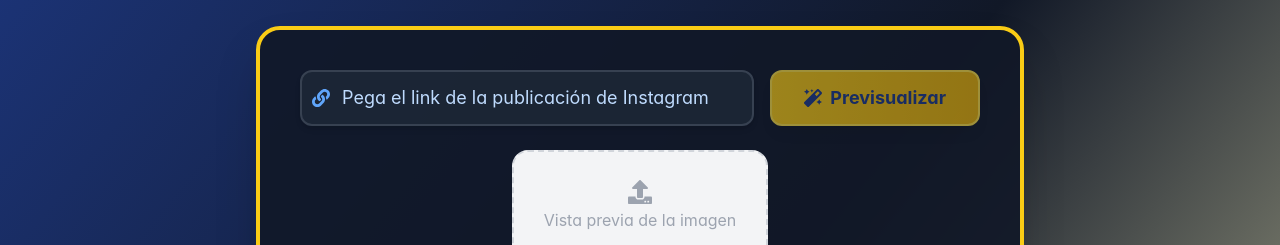
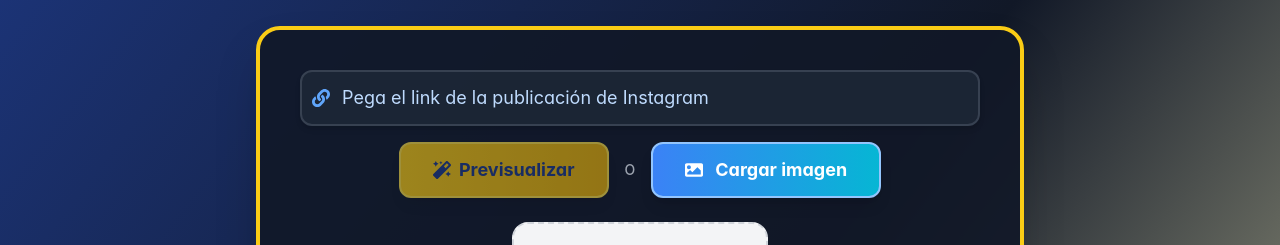
Before and after one commit to Fiutwer09/Sorteos-Facilisimo, a React (Vite) app in the folder sorteos-facifacilisimo/: page / in a window 1280 px wide. Shown: the part 442-687 px from the top of the page. Built offline with nearby package versions, Linux system fonts and the light colour scheme; a web font is replaced by a local one.

Commit message:
cargar_imagen

```diff
--- a/sorteos-facifacilisimo/src/components/FileUploaderProps.tsx
+++ b/sorteos-facifacilisimo/src/components/FileUploaderProps.tsx
@@ -1,6 +1,7 @@
 // Para exportar PDF profesional, usa la función exportGanadoresPDF del WinnerDialog. Pega tus imágenes en base64 en las variables logoBase64 y iconBase64.
-import React from 'react';
+import React, { useRef } from 'react';
 import { FileUpload } from 'primereact/fileupload';
+import { Toast } from 'primereact/toast';
 import type { FileUploadHandlerEvent } from 'primereact/fileupload';
 
 export interface FileUploaderProps {
@@ -12,6 +13,8 @@
 }
 
 const FileUploader: React.FC<FileUploaderProps> = ({ onFileRead, disabled, label, accept }) => {
+  const toast = useRef<Toast>(null);
+
   const handleUpload = async (e: FileUploadHandlerEvent) => {
     const file = e.files[0];
     if (!file) return;
@@ -32,13 +35,26 @@
         console.error('Error al leer el archivo:', error);
       }
     } else {
-      // Opcional: puedes mostrar un error si el archivo no es válido
-      alert('Solo se permiten archivos .txt, .xlsx o .xls');
+      // Mostrar notificación estética con Toast
+      toast.current?.show({
+        severity: 'warn',
+        summary: 'Tipo de archivo no válido',
+        detail: 'Solo se permiten archivos .txt, .xlsx o .xls',
+        life: 4000,
+        style: {
+          background: 'linear-gradient(135deg, #f59e0b, #d97706)',
+          color: 'white',
+          border: '2px solid #fbbf24',
+          borderRadius: '12px',
+          boxShadow: '0 10px 25px rgba(0,0,0,0.3)'
+        }
+      });
     }
   };
 
   return (
     <div>
+      <Toast ref={toast} position="top-center" />
       {label && <div className="mb-2 text-blue-900 font-bold text-lg">{label}</div>}
       <FileUpload
         name="comments"
--- a/sorteos-facifacilisimo/src/pages/HomePage.tsx
+++ b/sorteos-facifacilisimo/src/pages/HomePage.tsx
@@ -2,7 +2,7 @@
 import { useNavigate } from 'react-router-dom';
 import FileUploader from '../components/FileUploaderProps';
 import { Button } from 'primereact/button';
-import { FaLink, FaUpload, FaMagic, FaHeadset } from 'react-icons/fa';
+import { FaLink, FaUpload, FaMagic, FaHeadset, FaImage } from 'react-icons/fa';
 import { Toast } from 'primereact/toast';
 import * as XLSX from 'xlsx';
 
@@ -10,7 +10,6 @@
   const [url, setUrl] = useState('');
   const [imageUrl, setImageUrl] = useState<string | null>(null);
   const [loading, setLoading] = useState(false);
-  const [imagenPrevisualizada, setImagenPrevisualizada] = useState(false);
   const [instagramFile, setInstagramFile] = useState<string | null>(null);
   const [facebookFile, setFacebookFile] = useState<string | null>(null);
   const [nombresFile, setNombresFile] = useState<string | null>(null);
@@ -27,15 +26,30 @@
       setImageUrl(img);
       if (img) {
         localStorage.setItem('imagenPublicacion', img);
-        setImagenPrevisualizada(true);
-      } else {
-        setImagenPrevisualizada(false);
       }
     } catch (error) {
       setImageUrl(null);
-      setImagenPrevisualizada(false);
     }
     setLoading(false);
+  };
+
+  const handleImageUpload = (event: React.ChangeEvent<HTMLInputElement>) => {
+    const file = event.target.files?.[0];
+    if (file) {
+      const reader = new FileReader();
+      reader.onload = (e) => {
+        const result = e.target?.result as string;
+        setImageUrl(result);
+        localStorage.setItem('imagenPublicacion', result);
+        toast.current?.show({
+          severity: 'success',
+          summary: '¡Imagen cargada!',
+          detail: 'Imagen subida exitosamente',
+          life: 3000
+        });
+      };
+      reader.readAsDataURL(file);
+    }
   };
 
   const handleInstagramFile = (fileContent: string | File) => {
@@ -135,12 +149,10 @@
 
       {/* Card central */}
       <div className="max-w-3xl w-full bg-gray-900/90 rounded-3xl border-4 border-yellow-400 shadow-2xl p-10 flex flex-col items-center mb-10 animate-fadeIn relative z-10">
-        {/* Input + botón */}
-        <form
-          onSubmit={e => { e.preventDefault(); fetchImage(); }}
-          className="w-full flex flex-col md:flex-row gap-4 items-center justify-center mb-6"
-        >
-          <div className="flex-1 w-full">
+        {/* Input + botones */}
+        <div className="w-full flex flex-col gap-4 items-center justify-center mb-6">
+          {/* Input de URL */}
+          <div className="w-full">
             <div className="relative">
               <FaLink className="absolute left-3 top-1/2 -translate-y-1/2 text-blue-400 text-lg" />
               <input
@@ -152,6 +164,9 @@
               />
             </div>
           </div>
+
+          {/* Botones lado a lado */}
+          <div className="w-full flex flex-col md:flex-row gap-4 items-center justify-center">
             <Button
               label={loading ? 'Cargando...' : 'Previsualizar'}
               icon={<FaMagic className="text-blue-900 text-lg" />}
@@ -161,7 +176,23 @@
               type="button"
               style={{ minWidth: 180 }}
             />
-        </form>
+
+            <span className="text-gray-400 text-sm font-medium hidden md:block">O</span>
+
+            <label className="cursor-pointer">
+              <input
+                type="file"
+                accept="image/*"
+                onChange={handleImageUpload}
+                className="hidden"
+              />
+              <div className="flex items-center gap-3 bg-gradient-to-r from-blue-500 to-cyan-500 text-white font-bold text-lg px-8 py-3 rounded-xl shadow-lg border-2 border-blue-300 hover:from-blue-600 hover:to-cyan-600 hover:scale-105 hover:shadow-xl transition-all duration-200 min-w-[180px]">
+                <FaImage className="text-lg" />
+                Cargar imagen
+              </div>
+            </label>
+          </div>
+        </div>
         {/* Imagen previsualizada */}
         <div className="w-full flex justify-center mb-6 min-h-[120px]">
           {imageUrl ? (
```
Lines whose indentation alone changed are shown as unchanged.
